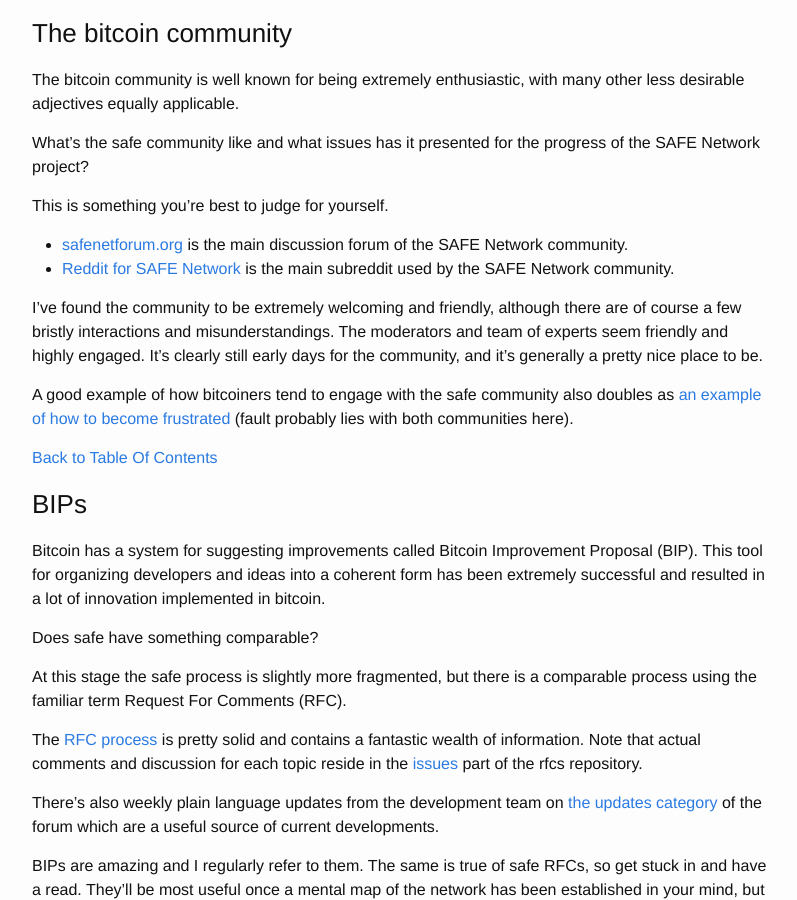
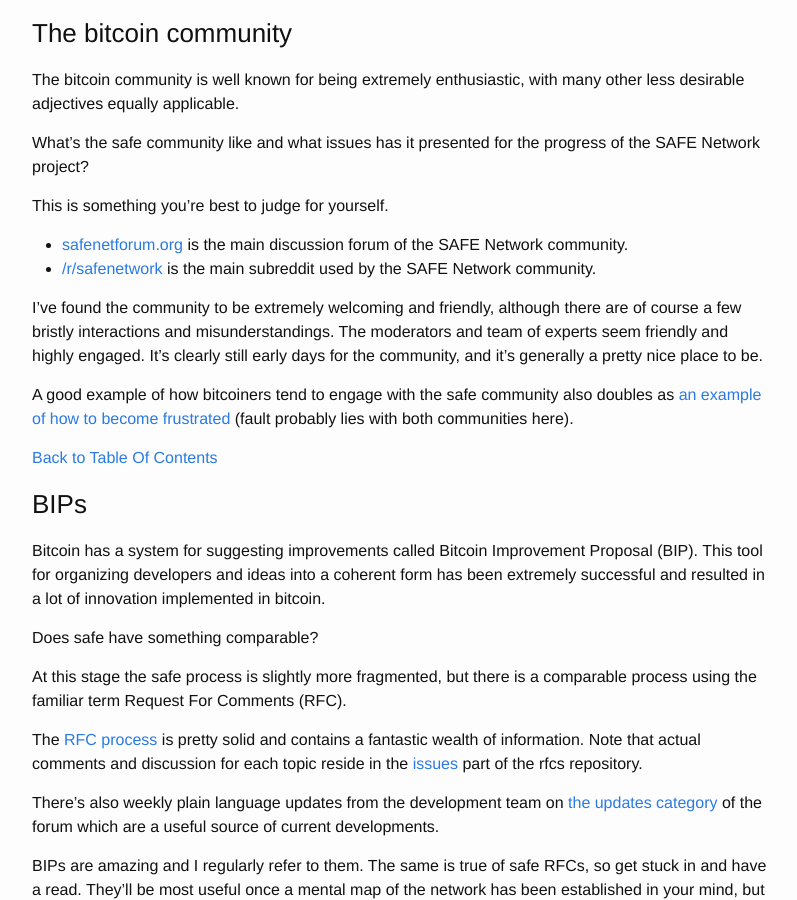
Before and after one commit to safe-network-explained/safe-network-explained.github.io, a Jekyll site: the page built from _posts/2016-05-05-safe-for-bitcoiners.markdown, in a window 1280 px wide and 900 px high, scrolled down 30045 px. Shown: the whole window, without its empty margins (238-1035 px from the left). Built offline with Jekyll 4.4.1, drawn with Linux system fonts in a browser that asks for light colours.

Commit message:
Change reddit text to the subreddit name

```diff
--- a/_posts/2016-05-05-safe-for-bitcoiners.markdown
+++ b/_posts/2016-05-05-safe-for-bitcoiners.markdown
@@ -863,7 +863,7 @@
 This is something you're best to judge for yourself.
 
 * [safenetforum.org](https://safenetforum.org/) is the main discussion forum of the SAFE Network community.
-* [Reddit for SAFE Network](https://www.reddit.com/r/safenetwork) is the main subreddit used by the SAFE Network community.
+* [/r/safenetwork](https://www.reddit.com/r/safenetwork) is the main subreddit used by the SAFE Network community.
 
 I've found the community to be extremely welcoming and friendly, although there are of course a few bristly interactions and misunderstandings. The moderators and team of experts seem friendly and highly engaged. It's clearly still early days for the community, and it's generally a pretty nice place to be.
 
```
